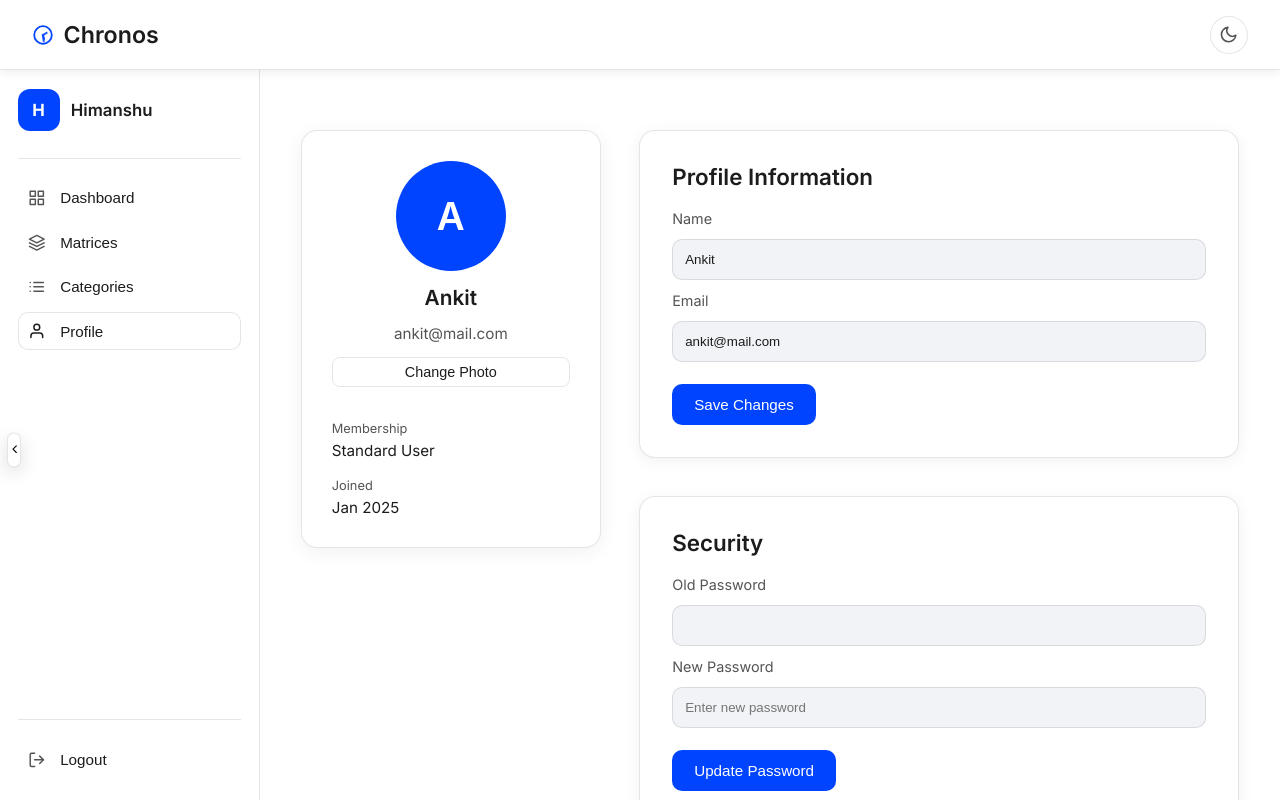
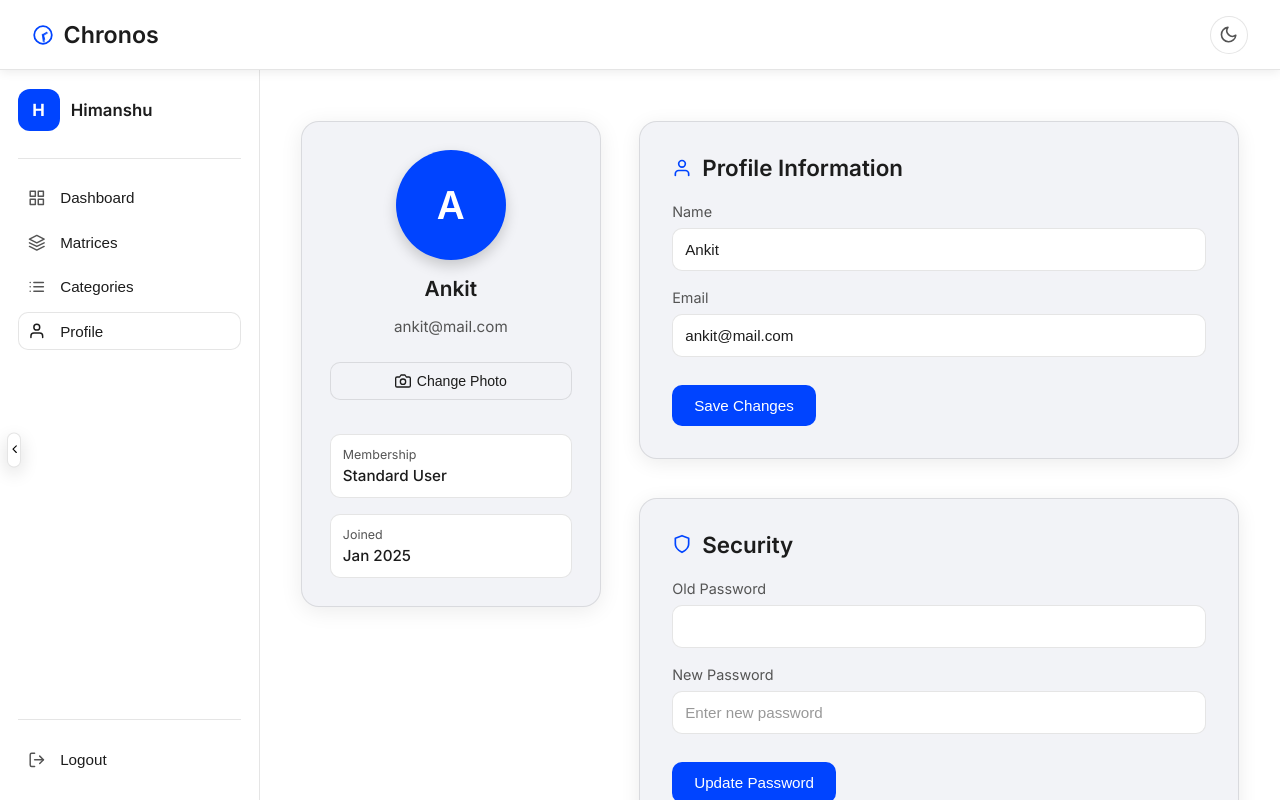
Before and after one commit to ankitbareth-dev/frontend-for-chronos, a Next.js app: page /dashboard/profile in a window 1280 px wide. Built offline with nearby package versions, Linux system fonts and the light colour scheme.

Commit message:
updated the ui

```diff
--- a/app/dashboard/profile/Profile.module.sass
+++ b/app/dashboard/profile/Profile.module.sass
@@ -2,8 +2,9 @@
   width: 100%
   display: flex
   justify-content: center
-  padding-block: clamp(30px, 5vw, 60px)
+  padding-block: clamp(30px, 4vw, 60px)
   background: var(--bg-topbar)
+  min-height: 100vh
 
 .wrapper
   width: min(1200px, 92%)
@@ -11,19 +12,26 @@
   grid-template-columns: 300px 1fr
   gap: clamp(20px, 3vw, 40px)
 
+  @media (max-width: 992px)
+    grid-template-columns: 1fr
+    gap: 20px
+
 .sidebar
-  background: var(--bg-topbar)
-  padding: clamp(20px, 3vw, 30px)
-  border-radius: 16px
+  background: var(--bg-main)
+  padding: 28px
+  border-radius: 18px
   border: 1px solid var(--border-color)
   height: fit-content
-  box-shadow: 0 4px 20px rgba(0,0,0,0.06)
+  box-shadow: 0 4px 22px rgba(0, 0, 0, 0.08)
+  display: flex
+  justify-content: center
 
 .avatarSection
-  text-align: center
   display: flex
   flex-direction: column
-  gap: 14px
+  text-align: center
+  gap: 16px
+  width: 100%
 
 .avatar
   width: 110px
@@ -37,71 +45,120 @@
   font-weight: 600
   color: #fff
   margin: 0 auto
+  box-shadow: 0 6px 14px rgba(0, 0, 0, 0.18)
 
 .username
   font-size: 1.3rem
   font-weight: 600
   color: var(--text-primary)
+  margin: 0
 
 .userEmail
   font-size: 0.95rem
   color: var(--text-secondary)
+  margin: 0
+
+.secondaryBtn
+  margin-top: 10px
+  padding: 10px 14px
+  border-radius: 10px
+  background: rgba(255, 255, 255, 0.04)
+  border: 1px solid var(--border-color)
+  cursor: pointer
+  color: var(--text-primary)
+  font-size: 0.88rem
+  display: flex
+  align-items: center
+  justify-content: center
+  gap: 6px
+  transition: all 0.25s ease
+
+  &:hover
+    background: rgba(255, 255, 255, 0.08)
 
 .infoList
-  margin-top: 16px
+  margin-top: 18px
   display: grid
-  gap: 14px
+  gap: 16px
 
   div
     text-align: left
+    padding: 12px
+    background: var(--bg-topbar)
+    border-radius: 10px
+    border: 1px solid var(--border-color)
 
     span
-      font-size: 0.8rem
+      font-size: 0.78rem
       color: var(--text-secondary)
+      display: block
 
     p
       font-size: 0.95rem
       margin-top: 4px
       color: var(--text-primary)
+      font-weight: 500
+      margin: 4px 0 0 0
 
 .content
   display: flex
   flex-direction: column
   gap: clamp(24px, 3vw, 40px)
 
-
-
 .section
-  background: var(--bg-topbar)
-  padding: clamp(20px, 3vw, 32px)
-  border-radius: 16px
+  background: var(--bg-main)
+  padding: clamp(22px, 3vw, 32px)
+  border-radius: 18px
   border: 1px solid var(--border-color)
-  box-shadow: 0 3px 16px rgba(0,0,0,0.06)
+  box-shadow: 0 4px 20px rgba(0, 0, 0, 0.08)
   display: flex
   flex-direction: column
-  gap: 12px
+  gap: 18px
+
+.sectionHeader
+  display: flex
+  align-items: center
+  gap: 10px
+  margin-bottom: 4px
 
   h2
-    font-size: clamp(1.1rem, 3vw, 1.4rem)
+    font-size: 1.4rem
     font-weight: 600
-    margin-bottom: 8px
     color: var(--text-primary)
+    margin: 0
+
+.icon
+  color: var(--logo-color)
+  font-size: 20px
+
+.field
+  display: flex
+  flex-direction: column
+  gap: 6px
 
 .label
   font-size: 0.9rem
   color: var(--text-secondary)
+  margin-bottom: 2px
 
 .input
+  width: 100%
   padding: 12px
   border-radius: 10px
   border: 1px solid var(--border-color)
-  background: var(--bg-main)
+  background: var(--bg-topbar)
   color: var(--text-primary)
-  transition: border .2s ease
+  font-size: 0.95rem
+  transition: border 0.2s ease
+  box-sizing: border-box
 
   &:focus
     border-color: var(--logo-color)
     outline: none
+
+  &::placeholder
+    color: var(--text-secondary)
+    opacity: 0.6
 
 .primaryBtn
   margin-top: 10px
@@ -113,19 +170,9 @@
   color: #fff
   cursor: pointer
   font-size: 0.95rem
-  transition: all .2s ease
+  font-weight: 500
+  transition: all 0.25s ease
 
   &:hover
-    opacity: .9
-
-.secondaryBtn
-  padding: 6px 14px
-  border-radius: 8px
-  background: transparent
-  border: 1px solid var(--border-color)
-  cursor: pointer
-  font-size: 0.9rem
-  color: var(--text-primary)
-
-  &:hover
-    background: rgba(255,255,255,0.06)
+    transform: translateY(-2px)
+    box-shadow: 0 6px 16px rgba(0, 0, 0, 0.22)
--- a/app/dashboard/profile/page.tsx
+++ b/app/dashboard/profile/page.tsx
@@ -1,6 +1,7 @@
 "use client";
 
 import { ChangeEvent, useState } from "react";
+import { FiCamera, FiMail, FiUser, FiShield } from "react-icons/fi";
 import styles from "./Profile.module.sass";
 
 const Profile = () => {
@@ -16,7 +17,7 @@ const Profile = () => {
   return (
     <div className={styles.page}>
       <div className={styles.wrapper}>
-        {/* Left panel */}
+        {/* Sidebar */}
         <aside className={styles.sidebar}>
           <div className={styles.avatarSection}>
             <div className={styles.avatar}>{name.charAt(0)}</div>
@@ -24,7 +25,10 @@ const Profile = () => {
             <h3 className={styles.username}>{name}</h3>
             <p className={styles.userEmail}>{email}</p>
 
-            <button className={styles.secondaryBtn}>Change Photo</button>
+            <button className={styles.secondaryBtn}>
+              <FiCamera size={16} />
+              Change Photo
+            </button>
 
             <div className={styles.infoList}>
               <div>
@@ -39,12 +43,16 @@ const Profile = () => {
           </div>
         </aside>
 
-        {/* Right Panel */}
+        {/* Main Content */}
         <main className={styles.content}>
-          {/* Profile Info */}
+          {/* Profile Information */}
           <div className={styles.section}>
+            <div className={styles.sectionHeader}>
+              <FiUser className={styles.icon} size={20} />
               <h2>Profile Information</h2>
+            </div>
 
+            <div className={styles.field}>
               <label className={styles.label}>Name</label>
               <input
                 className={styles.input}
@@ -53,7 +61,9 @@ const Profile = () => {
                 onChange={handle(setName)}
                 placeholder="Enter your name"
               />
+            </div>
 
+            <div className={styles.field}>
               <label className={styles.label}>Email</label>
               <input
                 className={styles.input}
@@ -62,14 +72,19 @@ const Profile = () => {
                 onChange={handle(setEmail)}
                 placeholder="Enter email"
               />
+            </div>
 
             <button className={styles.primaryBtn}>Save Changes</button>
           </div>
 
-          {/* Security */}
+          {/* Security Section */}
           <div className={styles.section}>
+            <div className={styles.sectionHeader}>
+              <FiShield className={styles.icon} size={20} />
               <h2>Security</h2>
+            </div>
 
+            <div className={styles.field}>
               <label className={styles.label}>Old Password</label>
               <input
                 className={styles.input}
@@ -77,7 +92,9 @@ const Profile = () => {
                 value={oldPass}
                 onChange={handle(setOldPass)}
               />
+            </div>
 
+            <div className={styles.field}>
               <label className={styles.label}>New Password</label>
               <input
                 className={styles.input}
@@ -86,6 +103,7 @@ const Profile = () => {
                 onChange={handle(setNewPass)}
                 placeholder="Enter new password"
               />
+            </div>
 
             <button className={styles.primaryBtn}>Update Password</button>
           </div>
```
Lines whose indentation alone changed are shown as unchanged.
